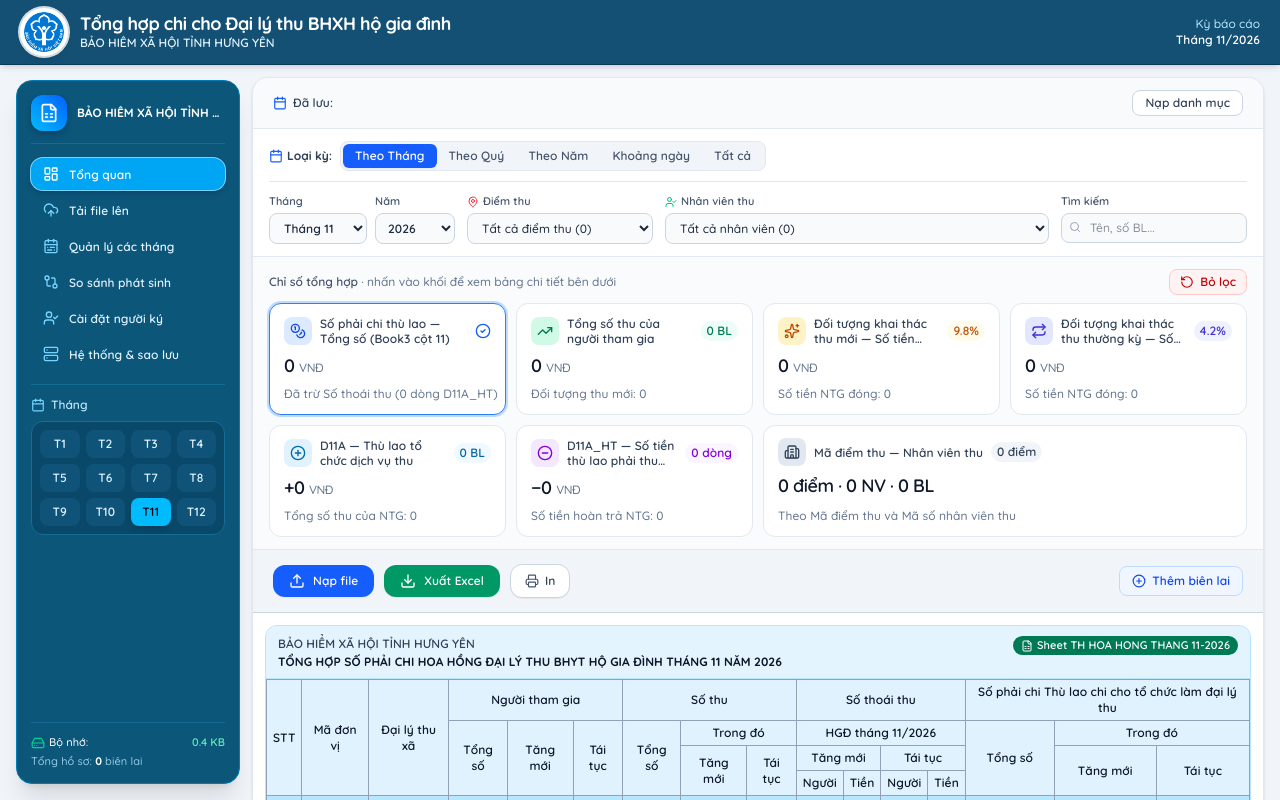
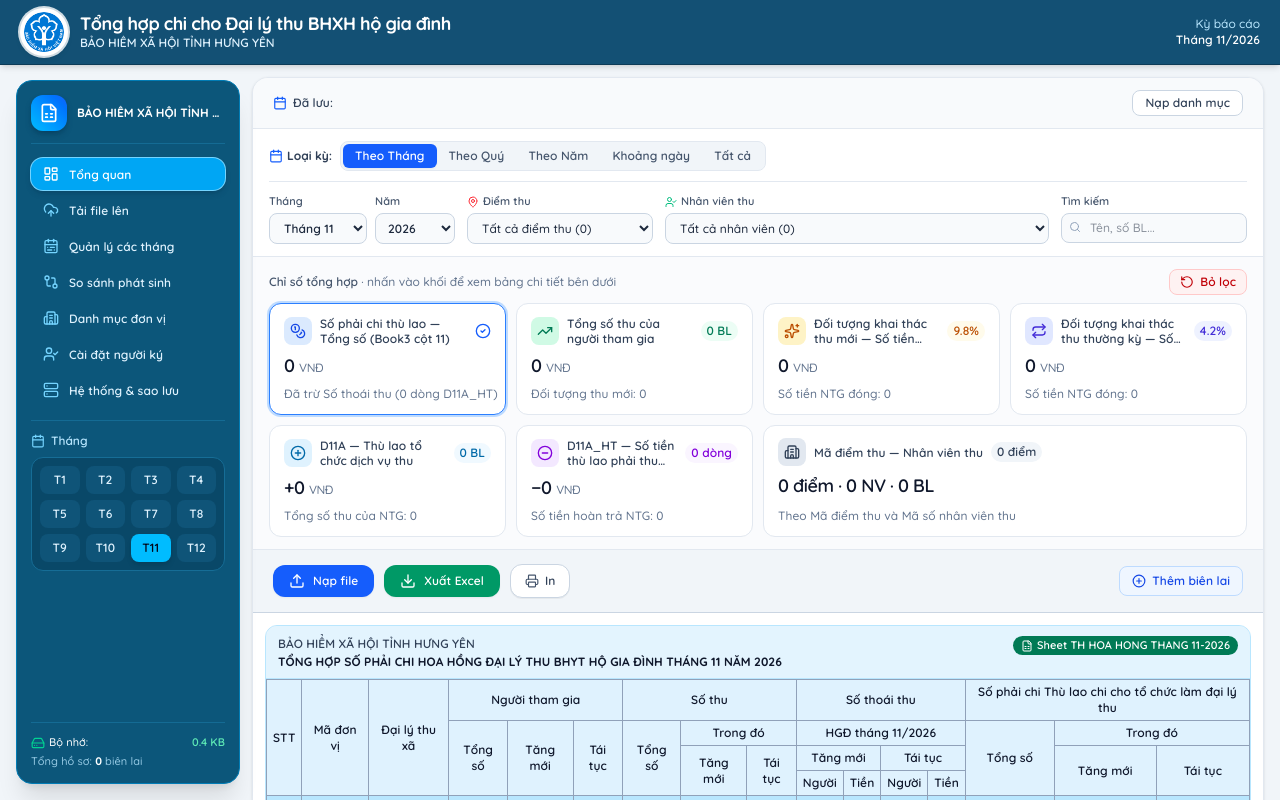
Before and after one commit to dothihuonglca-spec/Tonghopchi, a React (Vite) app: page / in a window 1280 px wide. Shown: the top 800 px of the page. Built offline with nearby package versions, Linux system fonts and the light colour scheme.

Commit message:
Add files via upload

```diff
--- a/src/components/Sidebar.tsx
+++ b/src/components/Sidebar.tsx
@@ -14,7 +14,8 @@ import {
   FileSpreadsheet,
   HardDrive,
   Calendar,
-  Check
+  Check,
+  Building2
 } from 'lucide-react';
 
 export type SidebarMenuItem =
@@ -22,6 +23,7 @@ export type SidebarMenuItem =
   | 'upload'
   | 'months'
   | 'compare'
+  | 'catalog'
   | 'settings'
   | 'system';
 
@@ -70,6 +72,12 @@ export const Sidebar: React.FC<SidebarProps> = ({
       label: 'So sánh phát sinh',
       icon: GitCompare,
       description: 'Đối chiếu D11A và D11A_HT'
+    },
+    {
+      id: 'catalog' as SidebarMenuItem,
+      label: 'Danh mục đơn vị',
+      icon: Building2,
+      description: 'Mã ĐV, tên đơn vị, liên kết Mã điểm thu'
     },
     {
       id: 'settings' as SidebarMenuItem,
```
